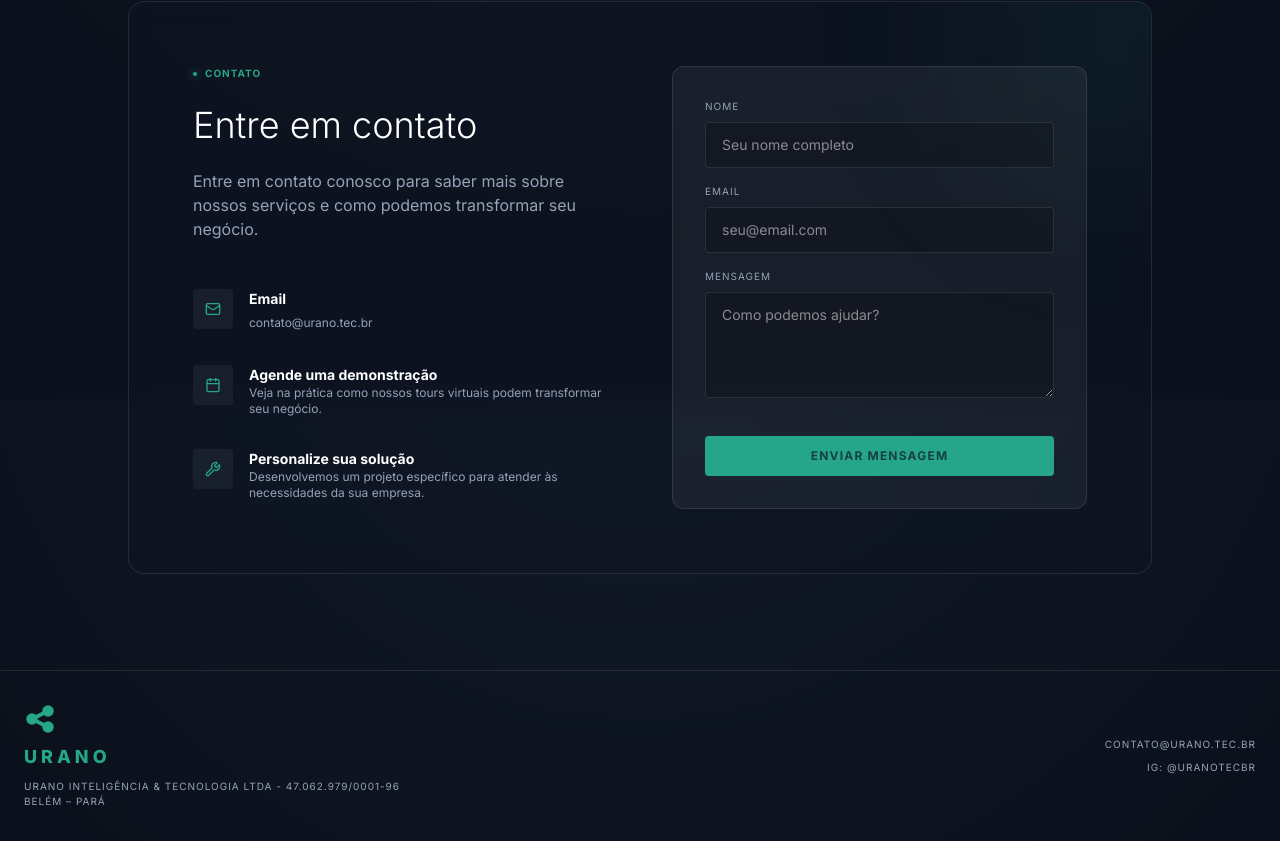
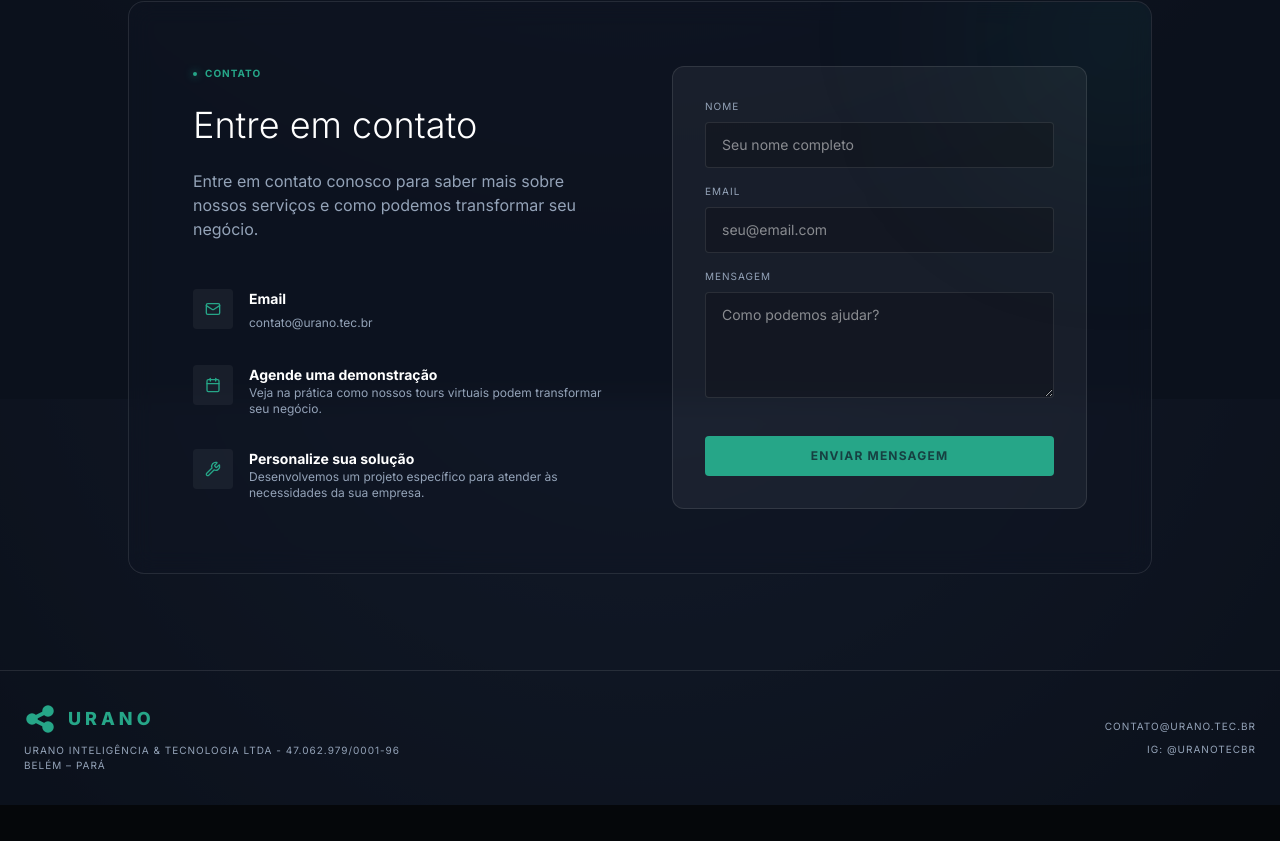
Before and after one commit to sandropeixoto/Site-UranoTec, a React (Vite) app: page / in a window 1280 px wide. Shown: the part 5201-6042 px from the top of the page. After the commit the page ends 6006 px from the top, so only its background shows below. Built offline with nearby package versions, Linux system fonts and the light colour scheme.

Commit message:
feat: Improve footer logo and title alignment
Align the Urano logo and title vertically within the footer to enhance visual consistency.

```diff
--- a/src/App.tsx
+++ b/src/App.tsx
@@ -432,8 +432,10 @@ export default function App() {
       <footer className="border-t border-outline-variant py-8 px-6">
         <div className="max-w-7xl mx-auto flex flex-col md:flex-row justify-between items-center gap-8 text-[10px] text-on-surface-variant uppercase tracking-widest">
           <div className="flex flex-col items-center md:items-start gap-2">
-            <img src="./favicon.svg" alt="Urano Logo" className="w-8 h-8" />
-            <div className="text-lg font-black text-primary tracking-[4px]">URANO</div>
+            <div className="flex items-center gap-3">
+              <img src="./favicon.svg" alt="Urano Logo" className="w-8 h-8" />
+              <div className="text-lg font-black text-primary tracking-[4px]">URANO</div>
+            </div>
             <p className="text-center md:text-left">
               Urano Inteligência & Tecnologia LTDA - 47.062.979/0001-96<br/>
               Belém – Pará
```
